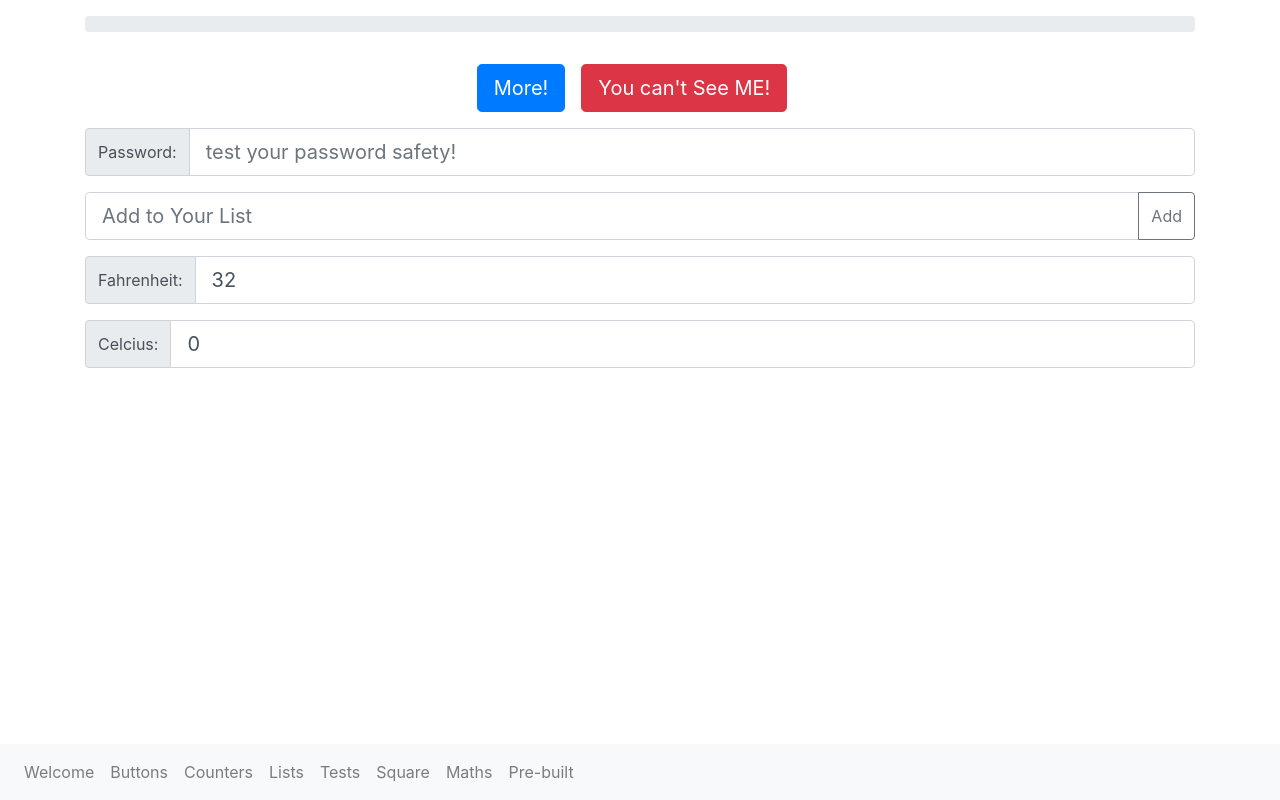
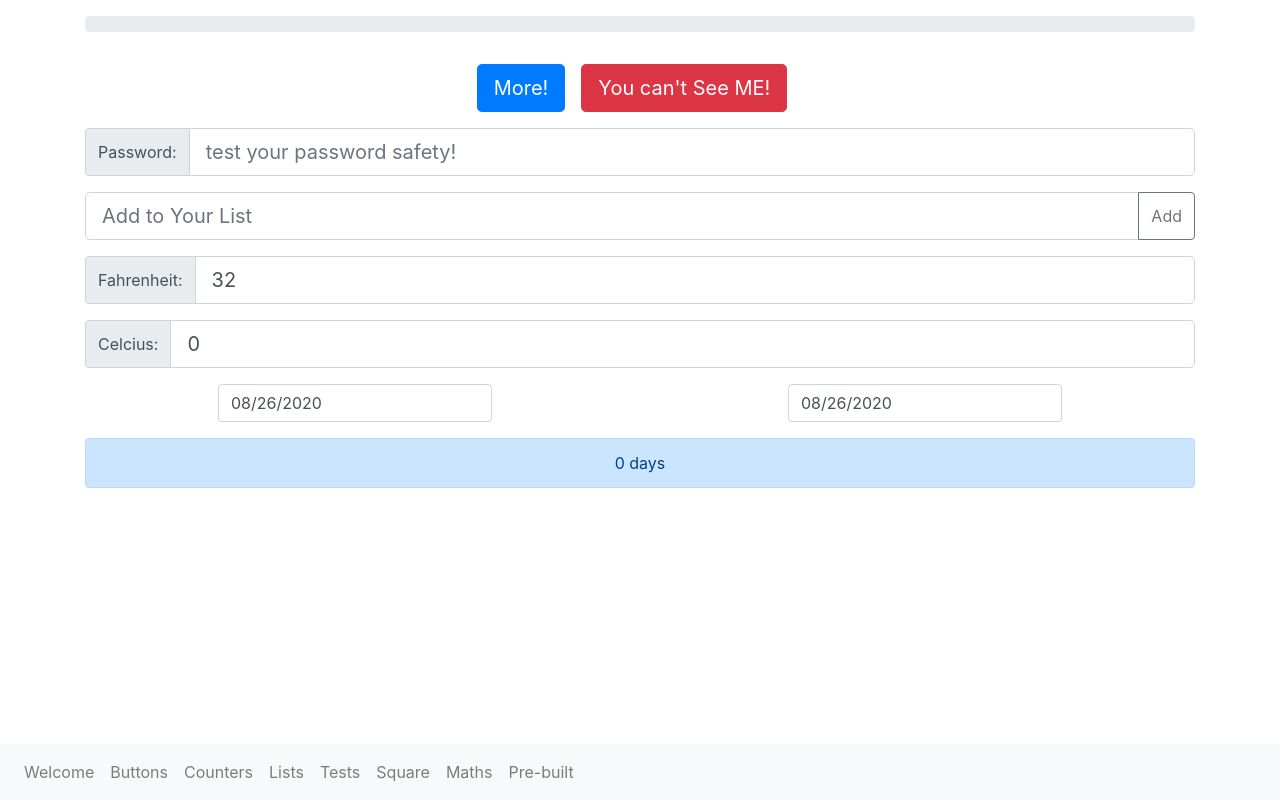
Before and after one commit to AlexanderBraatz/w910reactUI, a React (Create React App) app in the folder w910react/: page /pre-built in a window 1280 px wide. Built offline with nearby package versions, Linux system fonts and the light colour scheme.

Commit message:
W9D3 chall 07-pre-built-Components 06 made a Dates Component , which used react-datepicker,react-bootstrap/Alert, /Row, /Col and className=form-control to return the difference between two picked dates.

```diff
--- a/w910react/package.json
+++ b/w910react/package.json
@@ -8,6 +8,7 @@
     "@testing-library/user-event": "^7.2.1",
     "react": "^16.13.1",
     "react-bootstrap": "^1.3.0",
+    "react-datepicker": "^3.1.3",
     "react-dom": "^16.13.1",
     "react-router-dom": "^5.2.0",
     "react-scripts": "3.4.3"
--- a/w910react/src/App.js
+++ b/w910react/src/App.js
@@ -28,11 +28,12 @@ import RollCall from './components/03state/RollCall'
 import Footer from './components/06routing/Footer'
 import FourOhFour from './components/06routing/FourOhFour'
 
-import Progress from './components/07pre-built/Progress'
-import CatchMeIfYouCanPre from './components/07pre-built/CatchMeIfYouCanPre'
-import PasswordStrengthPre from './components/07pre-built/PasswordStrengthPre'
-import ListPre from './components/07pre-built/ListPre'
-import TempConverterPre from './components/07pre-built/TempConverterPre'
+import Progress from './components/07pre-built/React-bootstrap/Progress'
+import CatchMeIfYouCanPre from './components/07pre-built/React-bootstrap/CatchMeIfYouCanPre'
+import PasswordStrengthPre from './components/07pre-built/React-bootstrap/PasswordStrengthPre'
+import ListPre from './components/07pre-built/React-bootstrap/ListPre'
+import TempConverterPre from './components/07pre-built/React-bootstrap/TempConverterPre'
+import Dates from './components/07pre-built/Dates'
 
 
 function App() {
@@ -47,6 +48,7 @@ function App() {
           <PasswordStrengthPre />
           <ListPre />
           <TempConverterPre />
+          <Dates />
         </Route>
 
           <Route  path="/buttons" >
--- /dev/null
+++ b/w910react/src/components/07pre-built/Dates.jsx
@@ -0,0 +1,72 @@
+import React, { Component } from "react";
+
+import DatePicker from "react-datepicker"; //https://github.com/Hacker0x01/react-datepicker/
+import "react-datepicker/dist/react-datepicker.css";
+
+import Alert from 'react-bootstrap/Alert' //https://react-bootstrap.netlify.app/components/alerts/#alert-props
+import Row from 'react-bootstrap/Row' //https://react-bootstrap.netlify.app/layout/grid/#row-props
+import Col from 'react-bootstrap/Col' //https://react-bootstrap.netlify.app/layout/grid/#col-props
+
+class Dates extends Component {
+    constructor(props) {
+        super(props);
+
+        this.state = {
+
+            date1: new Date(), //  new Date() -> returns todays date atm
+            date2: new Date(),
+        }
+
+        this.handlePick1 = this.handlePick1.bind(this);
+        this.handlePick2 = this.handlePick2.bind(this);
+
+    }
+
+    total(){
+        return( Math.floor((this.state.date2.getTime() - this.state.date1.getTime())/ 8.64e+7) ); //days
+    }
+
+
+    handlePick1(date) {
+        this.setState({date1 : date }) //sets displayed date to picked date, React knows to pass the date into the onChange prop
+    }
+
+    handlePick2(date) {
+        this.setState({date2 : date })
+    }
+
+
+    render() {
+        const { date1, date2 } = this.state;
+        return(
+            <>
+                <Row
+                    className="mt-3 mb-3">
+                    <Col>
+                        <DatePicker
+                            className="form-control"// https://getbootstrap.com/docs/4.0/components/forms/#form-controls
+                            selected={ date1 }
+                            onChange={ this.handlePick1 } />
+                    </Col>
+                    <Col>
+                        <DatePicker
+                            className="form-control" //adds same styling that is applied to input fields e.g on focus-> blue border
+                            selected={ date2 }
+                            onChange={ this.handlePick2 } />
+                    </Col>
+                </Row>
+                <Alert
+                    variant="primary">
+                    { this.total() } days
+                </Alert>
+            </>
+        )
+    }
+
+
+
+}
+
+
+
+export default Dates;
```
Also changed, not shown: w910react/src/components/07pre-built/React-bootstrap/CatchMeIfYouCanPre.jsx (renamed from w910react/src/components/07pre-built/CatchMeIfYouCanPre.jsx), w910react/src/components/07pre-built/React-bootstrap/ListPre.jsx (renamed from w910react/src/components/07pre-built/ListPre.jsx), w910react/src/components/07pre-built/React-bootstrap/PasswordStrengthPre.jsx (renamed from w910react/src/components/07pre-built/PasswordStrengthPre.jsx), w910react/src/components/07pre-built/React-bootstrap/Progress.jsx (renamed from w910react/src/components/07pre-built/Progress.jsx), w910react/src/components/07pre-built/React-bootstrap/TempConverterPre.jsx (renamed from w910react/src/components/07pre-built/TempConverterPre.jsx), 1 other file (tests, documents, lock files or other folders).
